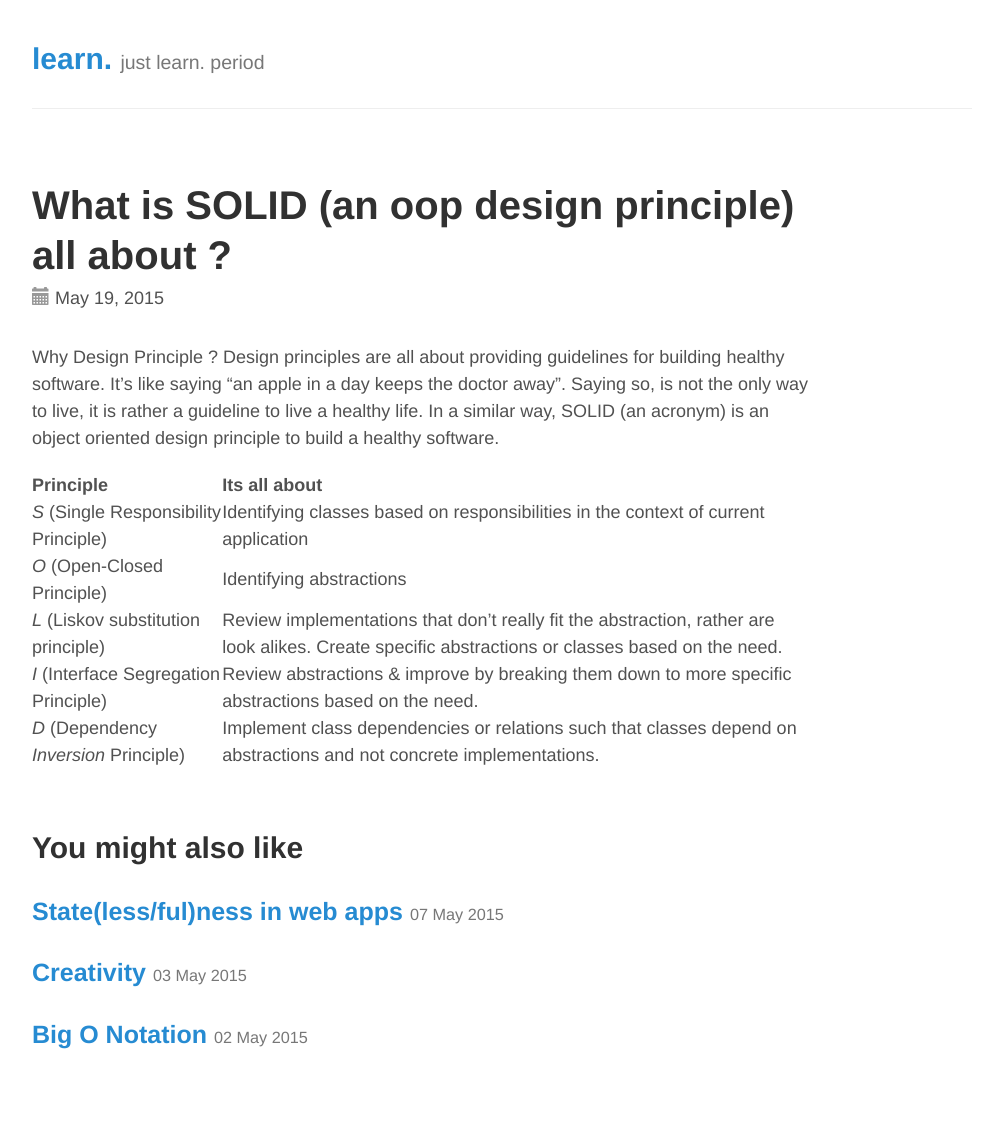
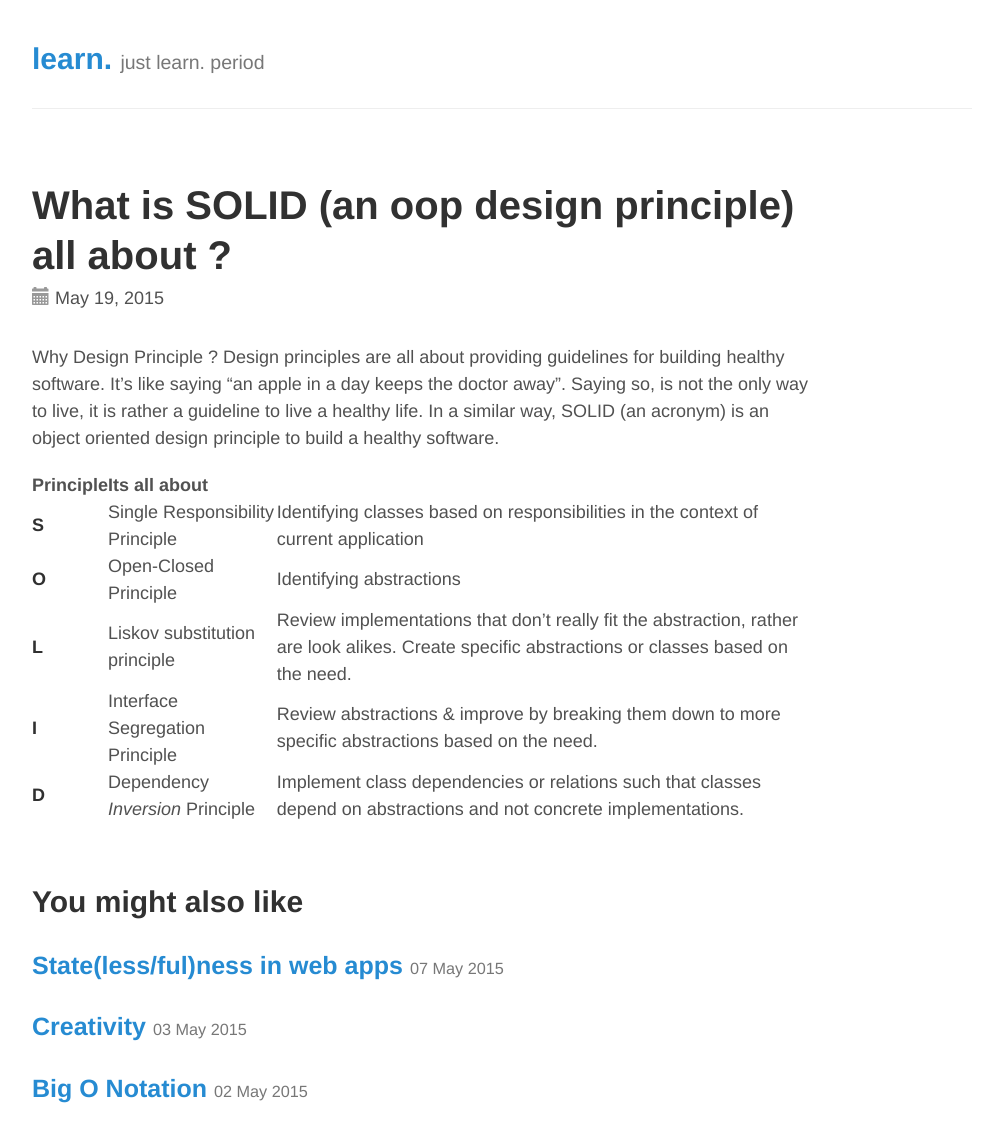
Before and after one commit to lakshma/lakshma.github.io, a Jekyll site: the page built from _posts/2015-05-19-solid-design-principle.md, in a window 1280 px wide. Shown: the whole page, without its empty margins (138-1141 px from the left). Built offline with Jekyll 4.4.1, drawn with Linux system fonts in a browser that asks for light colours; Markdown is read by kramdown in place of the engine named in the settings; before the commit the page ends 1070 px from its top, so only the background shows below that.

Commit message:
no message

```diff
--- a/_posts/2015-05-19-solid-design-principle.md
+++ b/_posts/2015-05-19-solid-design-principle.md
@@ -7,10 +7,10 @@ Why Design Principle ? Design principles are all about providing guidelines for
 Saying so, is not the only way to live, it is rather a guideline to live a healthy life. In a similar way, SOLID (an acronym) is an object oriented design principle to build a healthy
 software.
 
-Principle                             |Its all about
-:-------------------------------------|:-------------
-*S* (Single Responsibility Principle) |Identifying classes based on responsibilities in the context of current application
-*O* (Open-Closed Principle)           |Identifying abstractions
-*L* (Liskov substitution principle)   |Review implementations that don't really fit the abstraction, rather are look alikes. Create specific abstractions or classes based on the need.
-*I* (Interface Segregation Principle) |Review abstractions & improve by breaking them down to more specific abstractions based on the need.
-*D* (Dependency *Inversion* Principle)|Implement class dependencies or relations such that classes depend on abstractions and not concrete implementations.
+|Principle|Its all about
+:--|:---|:---
+**S** | Single Responsibility Principle |Identifying classes based on responsibilities in the context of current application
+**O** | Open-Closed Principle           |Identifying abstractions
+**L** | Liskov substitution principle   |Review implementations that don't really fit the abstraction, rather are look alikes. Create specific abstractions or classes based on the need.
+**I** | Interface Segregation Principle |Review abstractions & improve by breaking them down to more specific abstractions based on the need.
+**D** | Dependency *Inversion* Principle|Implement class dependencies or relations such that classes depend on abstractions and not concrete implementations.
```
